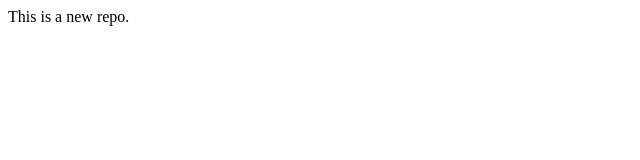
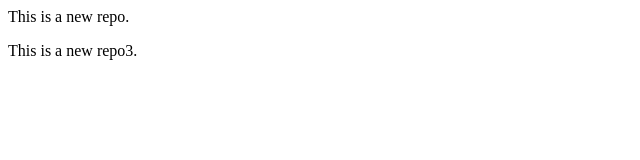
Before and after one commit to amirhn038/rocalRepo, a plain HTML site: page index.html in a window 1280 px wide. Shown: the whole page, without its empty margins (0-640 px from the left). Drawn offline with Linux system fonts and the light colour scheme.

Commit message:
3 feature1 change

```diff
--- a/index.html
+++ b/index.html
@@ -1 +1,2 @@
 <p>This is a new repo.</p>
+<p>This is a new repo3.</p>
```
